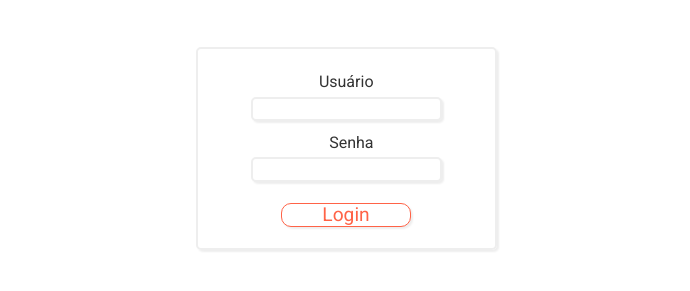
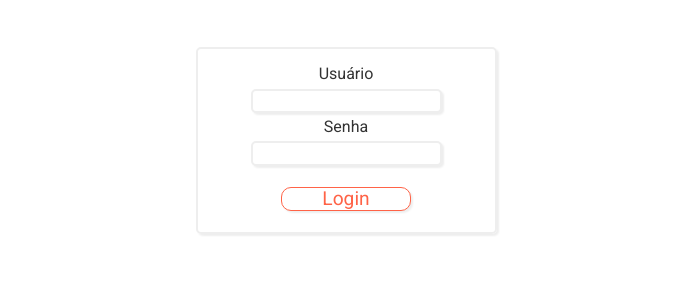
Before and after one commit to rafaelhattge/integrador_vii_2, a plain HTML site: page index.html in a window 1280 px wide. Shown: the part 231-522 px from the top of the page, without its empty margins (294-984 px from the left). Drawn offline with Linux system fonts and the light colour scheme.

Commit message:
Alterações no formulário de login

```diff
--- a/styles.css
+++ b/styles.css
@@ -183,16 +183,6 @@ tr:nth-child(even) {
 }
 
 /*Estilizar formulários*/
-#login-form {
-    padding: 16px;
-    border-radius: 5px;
-    border: 2px solid #EEE;
-    box-shadow: 2px 2px 2px #EEE;
-    margin: 0 auto;
-    width:265px;
-    text-align: center;
-}
-
 form input, textarea {
     border-radius: 5px;
     border: 2px solid #EEE;
@@ -214,6 +204,21 @@ label {
     padding-top: 6px;
 }
 
+#login-form {
+    padding: 16px;
+    border-radius: 5px;
+    border: 2px solid #EEE;
+    box-shadow: 2px 2px 2px #EEE;
+    margin: 0 auto;
+    width:265px;
+    text-align: center;
+}
+
+#login-form label {
+    float: none;
+    padding-right: 0;
+}
+
 /*Estilizar Botões*/
 .button {
     min-width: 80px;
```
